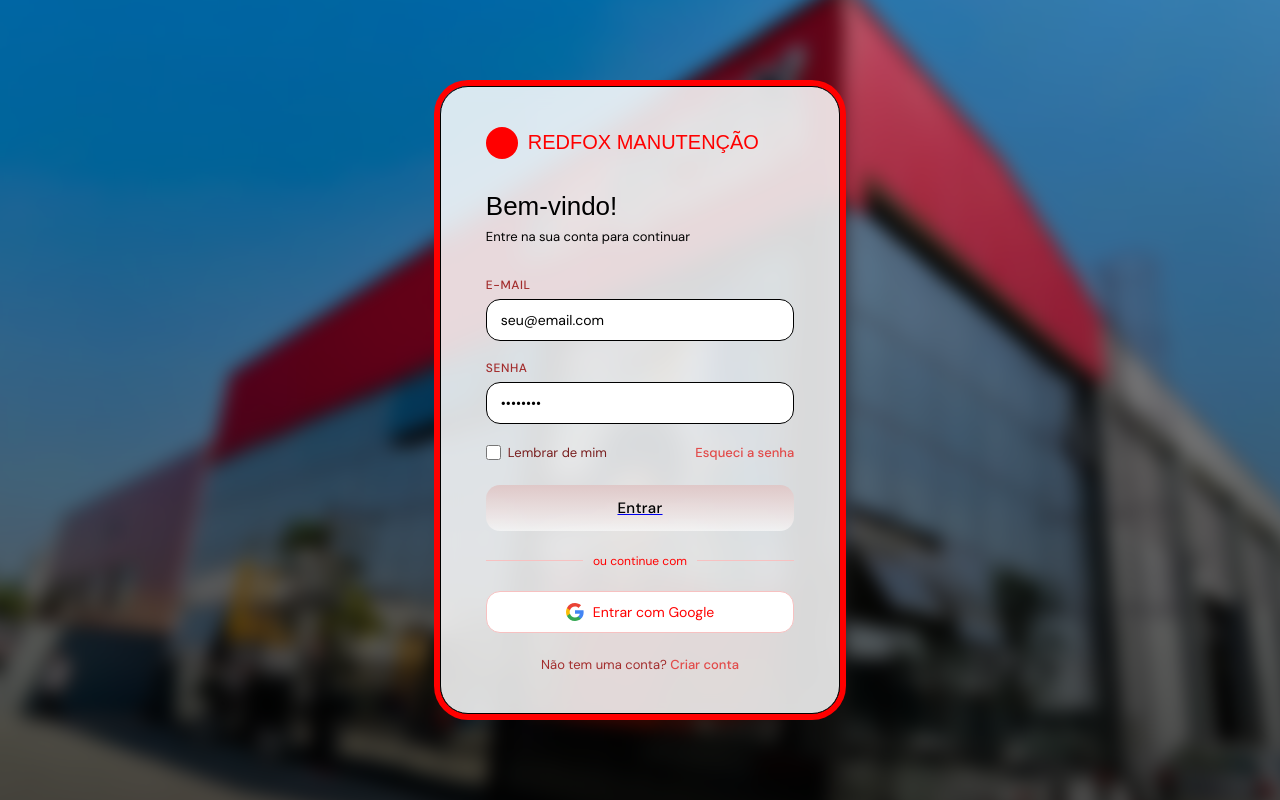
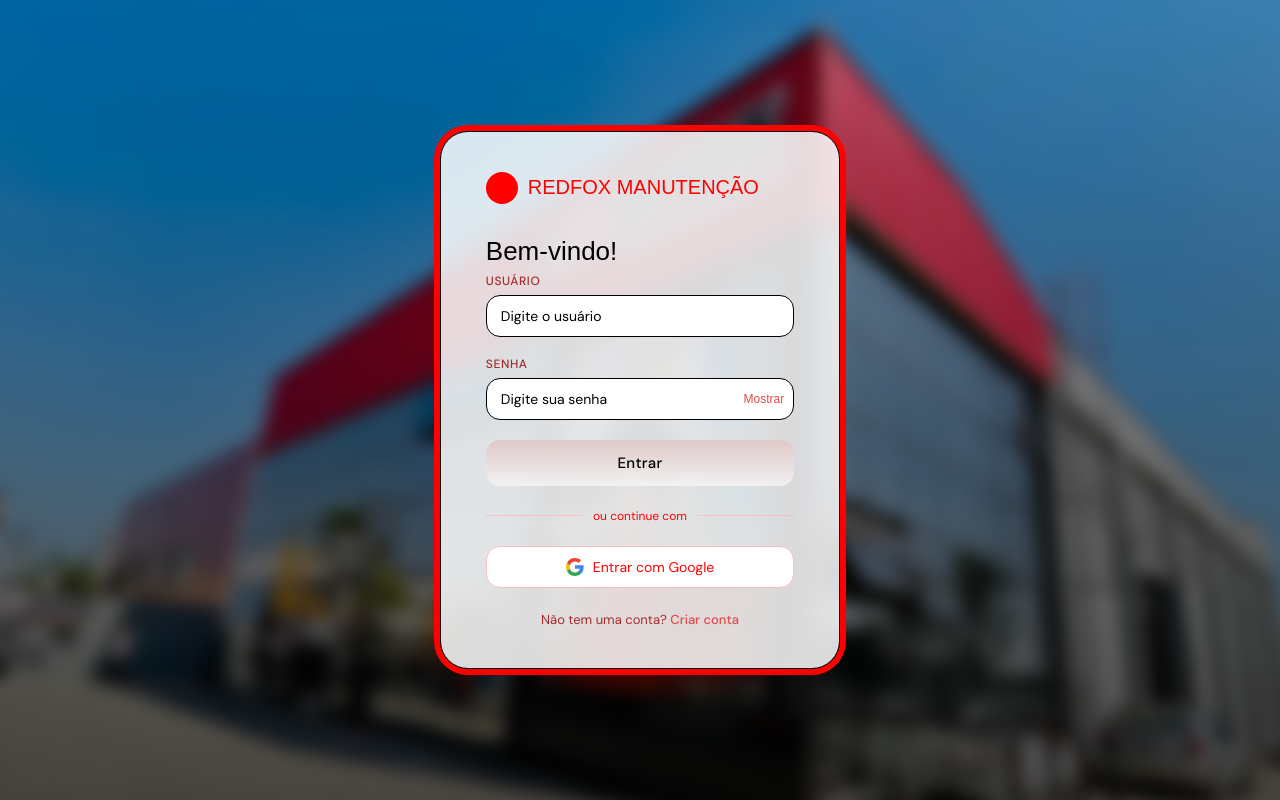
Before and after one commit to Thonyed/sistema-de-manuten-es, a Django app: page / in a window 1280 px wide. Run offline with Django 5.2, Linux system fonts and the light colour scheme.

Commit message:
Sistema de Login melhorado e com novas funcionalidades

```diff
--- a/manutencao/manutencao_app/static/manutencao_app/login.css
+++ b/manutencao/manutencao_app/static/manutencao_app/login.css
@@ -1,4 +1,6 @@
-*, *::before, *::after {
+*,
+*::before,
+*::after {
     box-sizing: border-box;
     margin: 0;
     padding: 0;
@@ -24,9 +26,15 @@ body {
     position: absolute;
     width: 100%;
     height: 100%;
+    top: 0;
+    left: 0;
+
     background:
         linear-gradient(0deg, rgba(0, 0, 0, 0.7), rgba(0, 0, 0, 0.2)),
         url('/static/manutencao_app/img/redfox.jpeg') no-repeat center center;
+
+    background-size: cover; /* 🔥 ISSO resolve 80% dos casos */
+
     filter: blur(8px);
     transform: scale(1.1);
     z-index: -1;
@@ -135,6 +143,21 @@ h2 {
     display: flex;
     align-items: center;
     gap: 7px;
+    cursor: pointer;
+}
+.input-wrapper {
+  position: relative;
+}
+
+.toggle-btn {
+  position: absolute;
+  right: 10px;
+  top: 50%;
+  transform: translateY(-50%);
+  background: none;
+  border: none;
+  font-size: 12px;
+  color: #e24b4a;
   cursor: pointer;
 }
 
--- a/manutencao/manutencao_app/templates/manutencao_app/login.html
+++ b/manutencao/manutencao_app/templates/manutencao_app/login.html
@@ -6,11 +6,35 @@
     {% load static %}
 
     <link rel="preconnect" href="https://fonts.googleapis.com" />
-  <link rel="stylesheet" href="https://fonts.googleapis.com/css2?family=Playfair+Display:wght@500&family=DM+Sans:wght@400;500&display=swap" />
+    <link rel="stylesheet"
+        href="https://fonts.googleapis.com/css2?family=Playfair+Display:wght@500&family=DM+Sans:wght@400;500&display=swap" />
     <link rel="stylesheet" href="{% static 'manutencao_app/login.css' %}">
+
+    <script>
+        document.addEventListener("DOMContentLoaded", function () {
+            const senhaInput = document.getElementById("password");
+            const toggleBtn = document.getElementById("toggleSenha");
+
+            if (!senhaInput || !toggleBtn) {
+                console.log("Erro: elementos não encontrados");
+                return;
+            }
+
+            toggleBtn.addEventListener("click", function () {
+                if (senhaInput.type === "password") {
+                    senhaInput.type = "text";
+                    toggleBtn.textContent = "Ocultar";
+                } else {
+                    senhaInput.type = "password";
+                    toggleBtn.textContent = "Mostrar";
+                }
+            });
+        });
+    </script>
 </head>
 
 </head>
+
 <body>
     <div class="page">
         <div class="card">
@@ -21,32 +45,39 @@
                 <span class="logo-text">REDFOX MANUTENÇÃO</span>
             </div>
             <h2>Bem-vindo!</h2>
-      <p class="subtitle">Entre na sua conta para continuar</p>
+            <form method="POST">
+                {% csrf_token %}
+
                 <div class="field">
-        <label for="email">E-mail</label>
-        <input id="email" type="email" placeholder="seu@email.com" />
+                    <label>Usuário</label>
+                    <input name="username" type="text" placeholder="Digite o usuário" required />
                 </div>
+
                 <div class="field">
                     <label for="password">Senha</label>
-        <input id="password" type="password" placeholder="••••••••" />
+
+                    <div class="input-wrapper">
+                        <input id="password" name="password" type="password" placeholder="Digite sua senha" />
+
+                        <button type="button" id="toggleSenha" class="toggle-btn">
+                            Mostrar
+                        </button>
                     </div>
-      <div class="row">
-        <label class="check-wrap">
-          <input type="checkbox" />
-          <span>Lembrar de mim</span>
-        </label>
-        <a href="#" class="forgot">Esqueci a senha</a>
                 </div>
-      <a href="{% url 'home' %}">
-      <button class="btn">Entrar</button>
-      </a>
+
+                <button type="submit" class="btn">Entrar</button>
+            </form>
             <div class="divider"><span>ou continue com</span></div>
             <button class="social-btn">
                 <svg class="social-icon" viewBox="0 0 18 18" xmlns="http://www.w3.org/2000/svg">
-          <path fill="#4285F4" d="M17.64 9.2c0-.637-.057-1.251-.164-1.84H9v3.481h4.844a4.14 4.14 0 0 1-1.796 2.716v2.259h2.908c1.702-1.567 2.684-3.875 2.684-6.615z"/>
-          <path fill="#34A853" d="M9 18c2.43 0 4.467-.806 5.956-2.184l-2.908-2.259c-.806.54-1.837.86-3.048.86-2.344 0-4.328-1.584-5.036-3.711H.957v2.332A8.997 8.997 0 0 0 9 18z"/>
-          <path fill="#FBBC05" d="M3.964 10.706A5.41 5.41 0 0 1 3.682 9c0-.593.102-1.17.282-1.706V4.962H.957A8.996 8.996 0 0 0 0 9c0 1.452.348 2.827.957 4.038l3.007-2.332z"/>
-          <path fill="#EA4335" d="M9 3.58c1.321 0 2.508.454 3.44 1.345l2.582-2.58C13.463.891 11.426 0 9 0A8.997 8.997 0 0 0 .957 4.962L3.964 7.294C4.672 5.163 6.656 3.58 9 3.58z"/>
+                    <path fill="#4285F4"
+                        d="M17.64 9.2c0-.637-.057-1.251-.164-1.84H9v3.481h4.844a4.14 4.14 0 0 1-1.796 2.716v2.259h2.908c1.702-1.567 2.684-3.875 2.684-6.615z" />
+                    <path fill="#34A853"
+                        d="M9 18c2.43 0 4.467-.806 5.956-2.184l-2.908-2.259c-.806.54-1.837.86-3.048.86-2.344 0-4.328-1.584-5.036-3.711H.957v2.332A8.997 8.997 0 0 0 9 18z" />
+                    <path fill="#FBBC05"
+                        d="M3.964 10.706A5.41 5.41 0 0 1 3.682 9c0-.593.102-1.17.282-1.706V4.962H.957A8.996 8.996 0 0 0 0 9c0 1.452.348 2.827.957 4.038l3.007-2.332z" />
+                    <path fill="#EA4335"
+                        d="M9 3.58c1.321 0 2.508.454 3.44 1.345l2.582-2.58C13.463.891 11.426 0 9 0A8.997 8.997 0 0 0 .957 4.962L3.964 7.294C4.672 5.163 6.656 3.58 9 3.58z" />
                 </svg>
                 Entrar com Google
             </button>
@@ -55,4 +86,5 @@
     </div>
 
 </body>
+
 </html>
```
Also changed, not shown: manutencao/db.sqlite3. Lines whose indentation alone changed are shown as unchanged.
